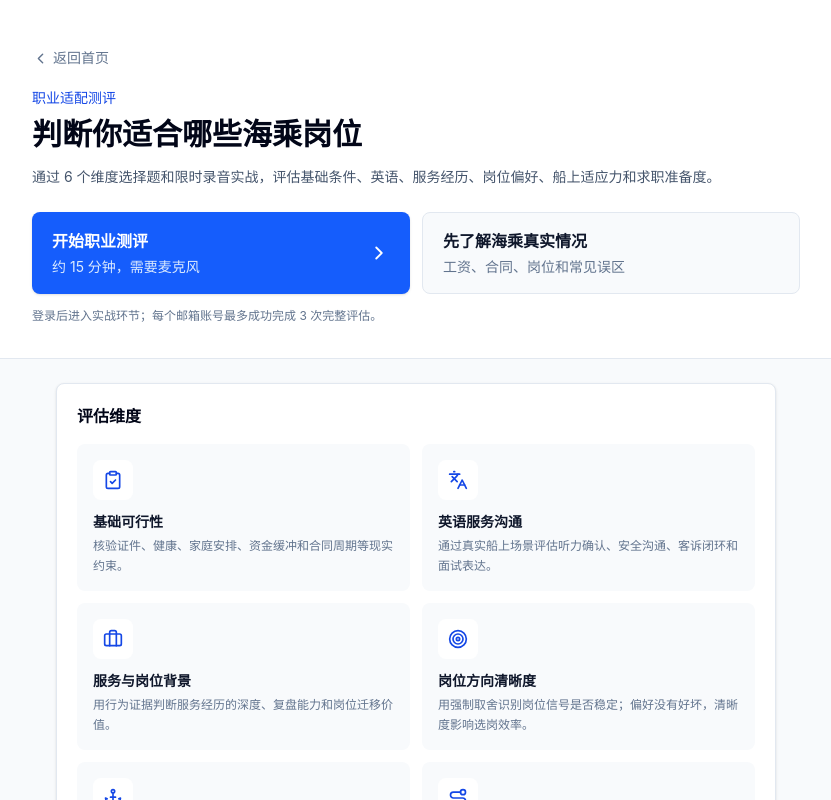
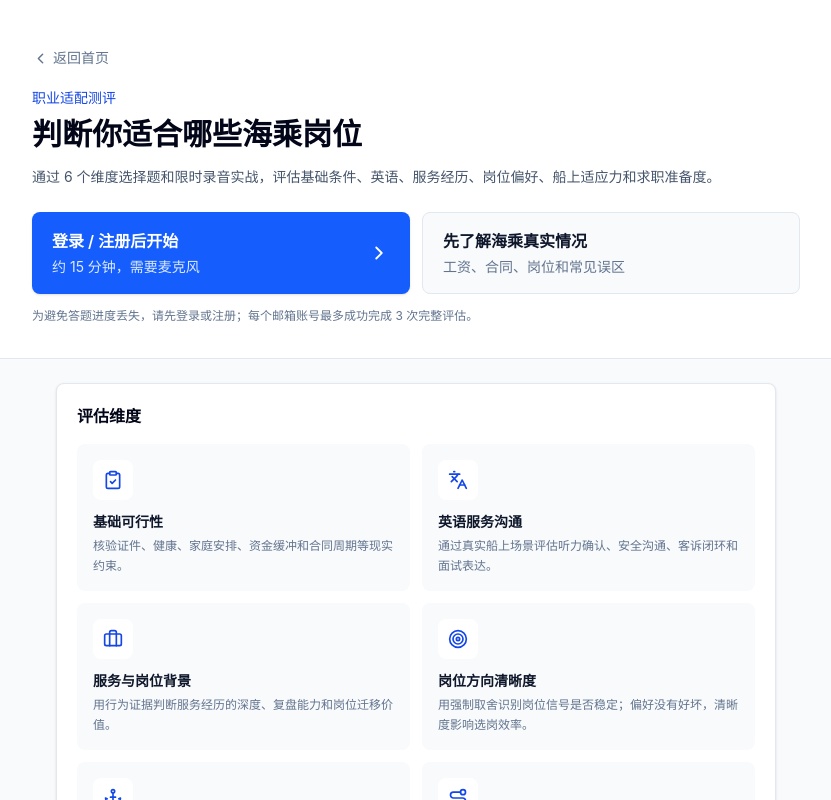
Before and after one commit to crewbroyu/sea-crew-guide, a React (Vite) app: page /assessment in a window 1280 px wide. Shown: the top 800 px of the page, without its empty margins (224-1055 px from the left). Built offline with nearby package versions, Linux system fonts and the light colour scheme; no server answers.

Commit message:
Require login before career assessment

```diff
--- a/src/components/assessment/AssessmentContainer.jsx
+++ b/src/components/assessment/AssessmentContainer.jsx
@@ -41,7 +41,12 @@ const getQuestionsForDimension = (dimensionId, serviceBackground) => {
 
 export default function AssessmentContainer() {
   const navigate = useNavigate()
-  const { authChecked, isRegistered } = useAccessStore()
+  const {
+    authChecked,
+    isCheckingAuth,
+    isRegistered,
+    openRegisterModal,
+  } = useAccessStore()
   const [savedAssessmentResult] = useState(getSavedAssessmentResult)
   const practicalStep = 2 + DIMENSIONS.length
   const resultStep = practicalStep + 1
@@ -123,6 +128,11 @@ export default function AssessmentContainer() {
   }, [resultStep, savedAssessmentResult])
 
   const handleStartAssessment = () => {
+    if (!authChecked || isCheckingAuth) return
+    if (!isRegistered) {
+      openRegisterModal()
+      return
+    }
     setStep(1)
   }
 
@@ -259,6 +269,8 @@ export default function AssessmentContainer() {
         <WelcomePage
           attemptStatus={attemptStatus}
           attemptStatusLoading={attemptStatusLoading}
+          authChecked={authChecked}
+          isCheckingAuth={isCheckingAuth}
           isRegistered={isRegistered}
           onStart={handleStartAssessment}
         />
--- a/src/components/assessment/WelcomePage.jsx
+++ b/src/components/assessment/WelcomePage.jsx
@@ -21,8 +21,16 @@ const dimensionIcons = {
   Route,
 }
 
-export default function WelcomePage({ attemptStatus, attemptStatusLoading, isRegistered, onStart }) {
+export default function WelcomePage({
+  attemptStatus,
+  attemptStatusLoading,
+  authChecked,
+  isCheckingAuth,
+  isRegistered,
+  onStart,
+}) {
   const navigate = useNavigate()
+  const authLoading = !authChecked || isCheckingAuth
   const limitReached = isRegistered
     && !attemptStatus?.isAdmin
     && attemptStatus?.remainingAttempts === 0
@@ -53,15 +61,25 @@ export default function WelcomePage({ attemptStatus, attemptStatusLoading, isReg
             <button
               type="button"
               onClick={onStart}
-              disabled={limitReached || attemptStatusLoading}
+              disabled={authLoading || (isRegistered && (limitReached || attemptStatusLoading))}
               className="flex items-center justify-between rounded-lg bg-blue-600 px-5 py-4 text-left text-white shadow-sm transition hover:bg-blue-700 disabled:cursor-not-allowed disabled:bg-blue-300"
             >
               <span>
                 <span className="block font-semibold">
-                  {limitReached ? '完整评估次数已用完' : '开始职业测评'}
+                  {authLoading
+                    ? '正在确认登录状态'
+                    : limitReached
+                      ? '完整评估次数已用完'
+                      : isRegistered
+                        ? '开始职业测评'
+                        : '登录 / 注册后开始'}
                 </span>
                 <span className="mt-1 block text-sm text-blue-100">
-                  {attemptStatusLoading ? '正在读取剩余次数...' : '约 15 分钟，需要麦克风'}
+                  {authLoading
+                    ? '请稍候...'
+                    : attemptStatusLoading
+                      ? '正在读取剩余次数...'
+                      : '约 15 分钟，需要麦克风'}
                 </span>
               </span>
               <ChevronRight size={22} />
@@ -79,7 +97,7 @@ export default function WelcomePage({ attemptStatus, attemptStatusLoading, isReg
 
           <p className="mt-3 text-xs leading-5 text-slate-500">
             {!isRegistered
-              ? '登录后进入实战环节；每个邮箱账号最多成功完成 3 次完整评估。'
+              ? '为避免答题进度丢失，请先登录或注册；每个邮箱账号最多成功完成 3 次完整评估。'
               : attemptStatus?.isAdmin
                 ? '管理员账号不受完整评估次数限制。'
                 : attemptStatus
```
